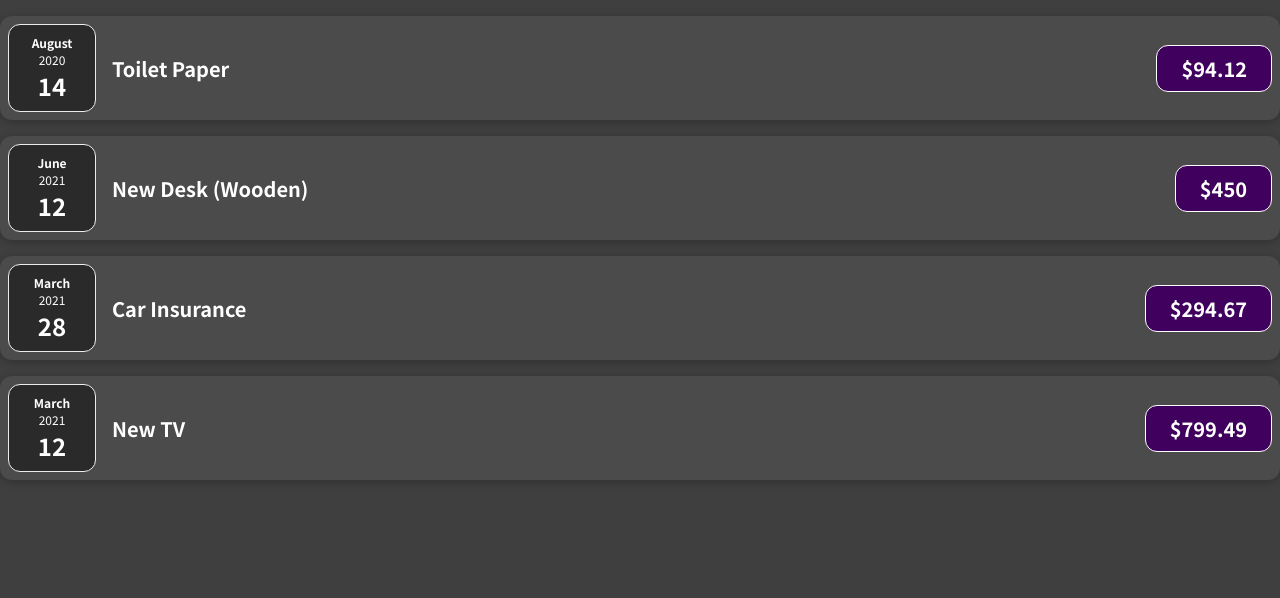
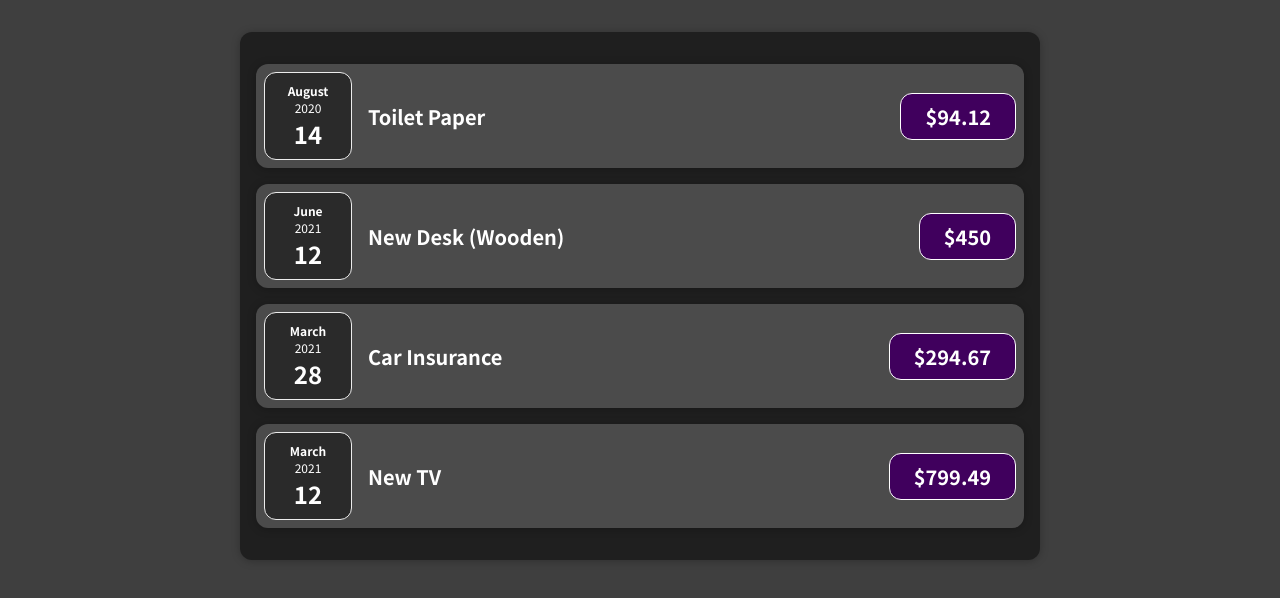
Before and after one commit to Zeinab-Mahjoub/Expense-Tracker__ReactJS, a React (Create React App) app: page / in a window 1280 px wide. Shown: the top 598 px of the page. Built offline with nearby package versions, Linux system fonts and the light colour scheme.

Commit message:
feat: added Card component as a wrapper for Expenses and ExpenseItems

```diff
--- a/src/App.js
+++ b/src/App.js
@@ -1,4 +1,4 @@
-import ExpenseItem from "./components/ExpenseItem";
+import Expenses from "./components/Expenses";
 
 function App() {
   const expenses = [
@@ -30,26 +30,7 @@
 
   return (
     <div>
-      <ExpenseItem
-        title={expenses[0].title}
-        amount={expenses[0].amount}
-        date={expenses[0].date}
-      />
-      <ExpenseItem
-        title={expenses[1].title}
-        amount={expenses[1].amount}
-        date={expenses[1].date}
-      />
-      <ExpenseItem
-        title={expenses[2].title}
-        amount={expenses[2].amount}
-        date={expenses[2].date}
-      />
-      <ExpenseItem
-        title={expenses[3].title}
-        amount={expenses[3].amount}
-        date={expenses[3].date}
-      />
+      <Expenses items={expenses} />
     </div>
   );
 }
--- /dev/null
+++ b/src/components/Card.css
@@ -0,0 +1,4 @@
+.card {
+  border-radius: 12px;
+  box-shadow: 0 1px 8px rgba(0, 0, 0, 0.25);
+}
--- /dev/null
+++ b/src/components/Card.js
@@ -0,0 +1,8 @@
+import "./Card.css";
+
+function Card(props) {
+  const classes = "card " + props.className;
+  return <div className={classes}>{props.children}</div>;
+}
+
+export default Card;
--- a/src/components/ExpenseItem.css
+++ b/src/components/ExpenseItem.css
@@ -2,10 +2,8 @@
   display: flex;
   justify-content: space-between;
   align-items: center;
-  box-shadow: 0 2px 8px rgba(0, 0, 0, 0.25);
   padding: 0.5rem;
   margin: 1rem 0;
-  border-radius: 12px;
   background-color: #4b4b4b;
 }
 
--- a/src/components/ExpenseItem.js
+++ b/src/components/ExpenseItem.js
@@ -1,15 +1,16 @@
+import Card from "./Card";
 import ExpenseDate from "./ExpenseDate";
 import "./ExpenseItem.css";
 
 function ExpenseItem(props) {
   return (
-    <div className="expense-item">
+    <Card className="expense-item">
       <ExpenseDate date={props.date} />
       <div className="expense-item__description">
         <h2>{props.title}</h2>
         <div className="expense-item__price">${props.amount}</div>
       </div>
-    </div>
+    </Card>
   );
 }
 
--- /dev/null
+++ b/src/components/Expenses.css
@@ -0,0 +1,7 @@
+.expenses {
+  padding: 1rem;
+  background-color: rgb(31, 31, 31);
+  margin: 2rem auto;
+  width: 50rem;
+  max-width: 95%;
+}
--- /dev/null
+++ b/src/components/Expenses.js
@@ -0,0 +1,32 @@
+import Card from "./Card";
+import ExpenseItem from "./ExpenseItem";
+import "./Expenses.css";
+
+function Expenses(props) {
+  return (
+    <Card className="expenses">
+      <ExpenseItem
+        title={props.items[0].title}
+        amount={props.items[0].amount}
+        date={props.items[0].date}
+      />
+      <ExpenseItem
+        title={props.items[1].title}
+        amount={props.items[1].amount}
+        date={props.items[1].date}
+      />
+      <ExpenseItem
+        title={props.items[2].title}
+        amount={props.items[2].amount}
+        date={props.items[2].date}
+      />
+      <ExpenseItem
+        title={props.items[3].title}
+        amount={props.items[3].amount}
+        date={props.items[3].date}
+      />
+    </Card>
+  );
+}
+
+export default Expenses;
```
